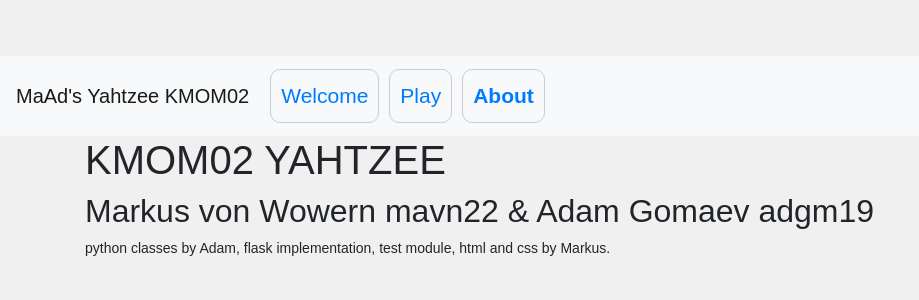
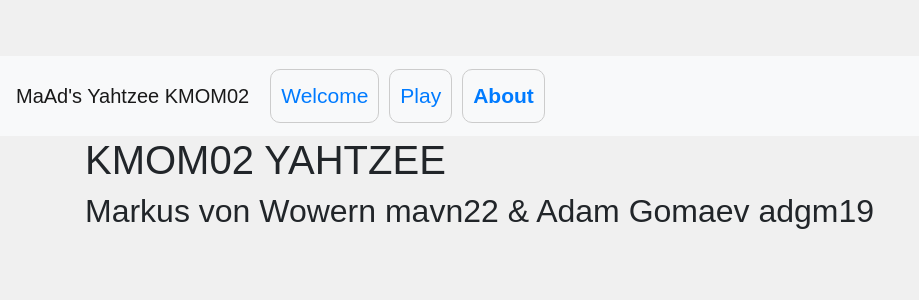
Before and after one commit to showgun666/oopython, a Flask app: page /about in a window 1280 px wide. Shown: the top 300 px of the page, without its empty margins (0-919 px from the left). Run offline with Flask 2, Linux system fonts and the light colour scheme; some libraries are stand-ins or nearby versions.

Commit message:
updated description

```diff
--- a/yahtzee1/templates/about.html
+++ b/yahtzee1/templates/about.html
@@ -4,7 +4,6 @@
     <div class="page-header">
         <h1>KMOM02 YAHTZEE</h1>
         <h2>Markus von Wowern mavn22 & Adam Gomaev adgm19</h2>
-        <p>python classes by Adam, flask implementation, test module, html and css by Markus.</p>
     </div>
 </div>
 
```
